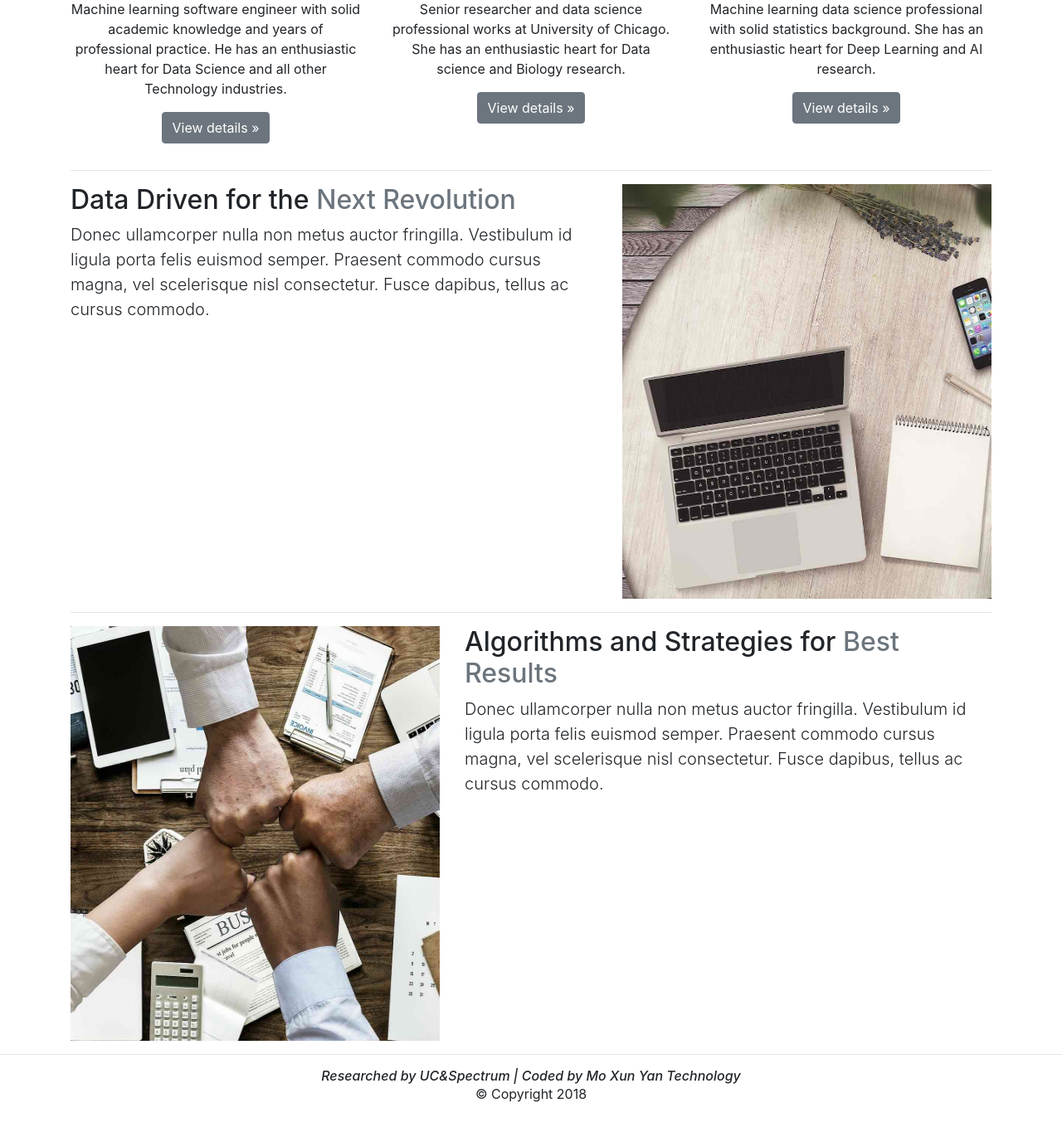
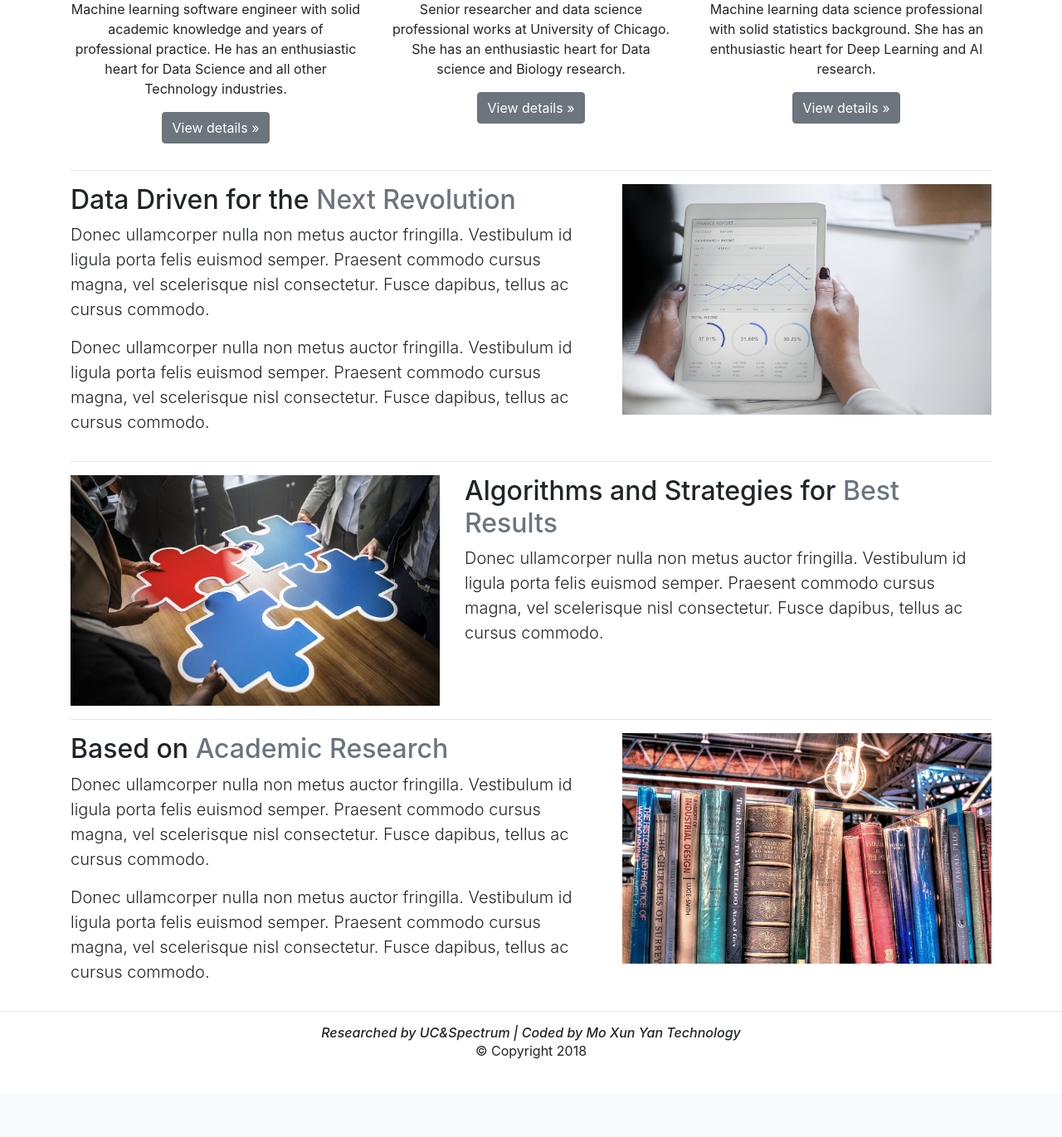
Before and after one commit to zhaimac/AdwordsApp, a Python web app: template app/templates/about.html in a window 1280 px wide. Shown: the part 343-1714 px from the top of the page at 83% size. After the commit the page ends 1620 px from the top, so only its background shows below. Run offline with Jinja, Linux system fonts and the light colour scheme; the template is opened without the code that fills it, so the values that code supplies are empty; some libraries are stand-ins or nearby versions.

Commit message:
website update

```diff
--- a/Adwords/__init__.py
+++ b/Adwords/__init__.py
@@ -153,8 +153,8 @@ def recommend_by_col(landing_page_raw_text, col, top=24):
 
     good_dict = good.to_dict('index')
     bad_dict = bad.to_dict('index')
-    #good.to_csv('./results/good_' + col + '.csv')
-    #bad.to_csv('./results/bad_' + col + '.csv')
+    good.to_csv('./results/good_' + col + '.csv')
+    bad.to_csv('./results/bad_' + col + '.csv')
 
     good_tops = sorted(good_dict.items(), key=lambda x: x[1]['score'], reverse=True)[:top]
     bad_tops = sorted(bad_dict.items(), key=lambda x: x[1]['score'])[:top]
--- a/app/templates/about.html
+++ b/app/templates/about.html
@@ -39,11 +39,13 @@
       <div class="col-md-7">
         <h2 class="featurette-heading">Data Driven for the <span class="text-muted">Next Revolution</span></h2>
         <p class="lead">Donec ullamcorper nulla non metus auctor fringilla. Vestibulum id ligula porta felis euismod semper. Praesent commodo cursus magna, vel scelerisque nisl consectetur. Fusce dapibus, tellus ac cursus commodo.</p>
+        <p class="lead">Donec ullamcorper nulla non metus auctor fringilla. Vestibulum id ligula porta felis euismod semper. Praesent commodo cursus magna, vel scelerisque nisl consectetur. Fusce dapibus, tellus ac cursus commodo.</p>
+
       </div>
       <div class="col-md-5">
         <img class="featurette-image img-fluid mx-auto"
-             alt="500x500" style="width: 500px; height: 500px;"
-             src="{{ url_for('static', filename='images/f3.jpg') }}">
+             alt="500x500" style="width: 500px;"
+             src="{{ url_for('static', filename='images/f1.jpg') }}">
       </div>
     </div>
 
@@ -55,8 +57,23 @@
       </div>
       <div class="col-md-5 order-md-1">
         <img class="featurette-image img-fluid mx-auto"
-             alt="500x500" style="width: 500px; height: 500px;"
+             alt="500x500" style="width: 500px;"
              src="{{ url_for('static', filename='images/f2.jpg') }}">
+      </div>
+    </div>
+
+    <hr class="featurette-divider">
+    <div class="row featurette">
+      <div class="col-md-7">
+        <h2 class="featurette-heading">Based on <span class="text-muted">Academic Research</span></h2>
+        <p class="lead">Donec ullamcorper nulla non metus auctor fringilla. Vestibulum id ligula porta felis euismod semper. Praesent commodo cursus magna, vel scelerisque nisl consectetur. Fusce dapibus, tellus ac cursus commodo.</p>
+        <p class="lead">Donec ullamcorper nulla non metus auctor fringilla. Vestibulum id ligula porta felis euismod semper. Praesent commodo cursus magna, vel scelerisque nisl consectetur. Fusce dapibus, tellus ac cursus commodo.</p>
+
+      </div>
+      <div class="col-md-5">
+        <img class="featurette-image img-fluid mx-auto"
+             alt="500x500" style="width: 500px;"
+             src="{{ url_for('static', filename='images/f3.jpg') }}">
       </div>
     </div>
 
```
Also changed, not shown: app/static/images/bg1.jpg (added), app/static/images/bg4.jpg (added), app/static/images/f1.jpg (added), app/static/images/f2.jpg, app/static/images/f3.jpg, app/static/images/f4.jpg (added).
